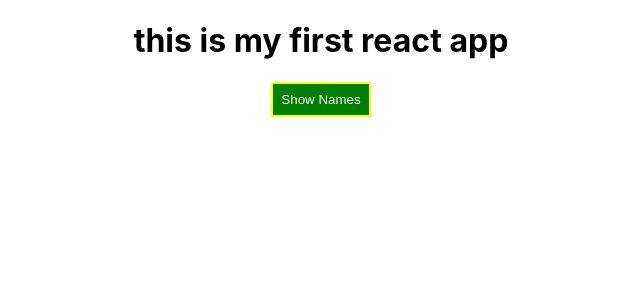
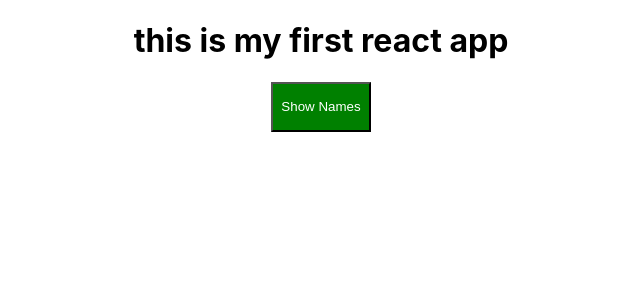
Before and after one commit to Chandan-Saini/react-app-latest-prctc, a React (Create React App) app: page / in a window 1280 px wide. Shown: the top 300 px of the page, without its empty margins (319-959 px from the left). Built offline with nearby package versions, Linux system fonts and the light colour scheme.

Commit message:
adding all styling in css modules file

```diff
--- a/src/App.js
+++ b/src/App.js
@@ -43,13 +43,6 @@ class App extends Component {
   };
 
   render() {
-    const style = {
-      backgroundColor: "green",
-      border: "2px solid yellow",
-      padding: "8px",
-      color: "white",
-      outline: "none"
-    };
 
     let persons = null;
 
@@ -65,7 +58,6 @@ class App extends Component {
           />
         );
       });
-      style.backgroundColor = "red";
     }
 
     const classesArr = [];
@@ -80,9 +72,9 @@ class App extends Component {
 
         <div className={classes.App}>
           <h1 className={classesArr.join(" ")}>this is my first react app </h1>
-          <button style={style} onClick={this.togglePersonsHandler}>
+          <button  onClick={this.togglePersonsHandler}>
             Show Names
-          </button>{" "}
+          </button>
           {/* this is the way of passing value in the event handler using bind */}
           {persons}
         </div>
--- a/src/App.module.css
+++ b/src/App.module.css
@@ -10,3 +10,11 @@
 .bold{
   font-weight: 900;
 }
+
+.App button{
+  width: 100px;
+  height: 50px;
+  color: white;
+  text-align: center;
+  background-color: green;
+}
```
